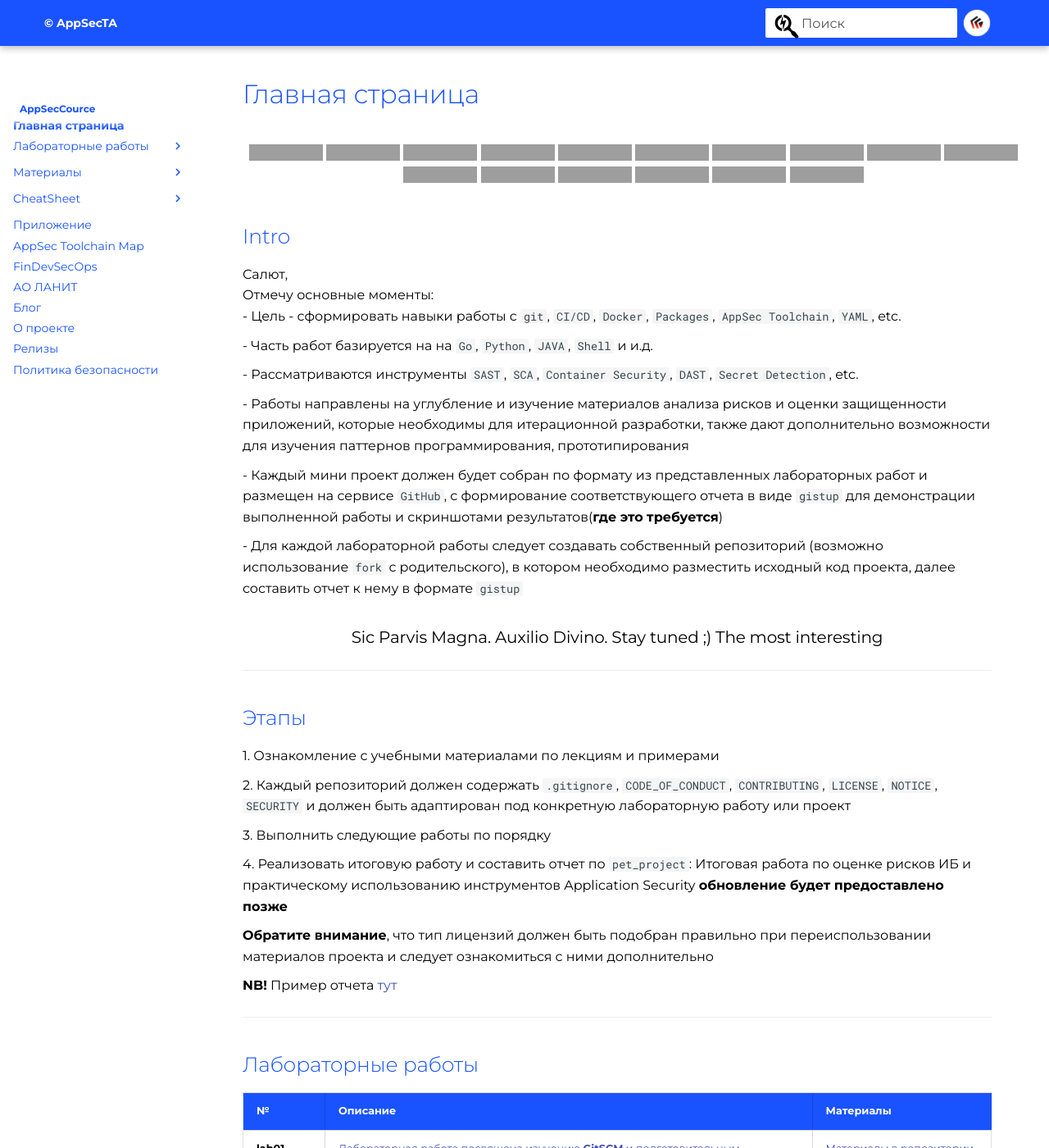
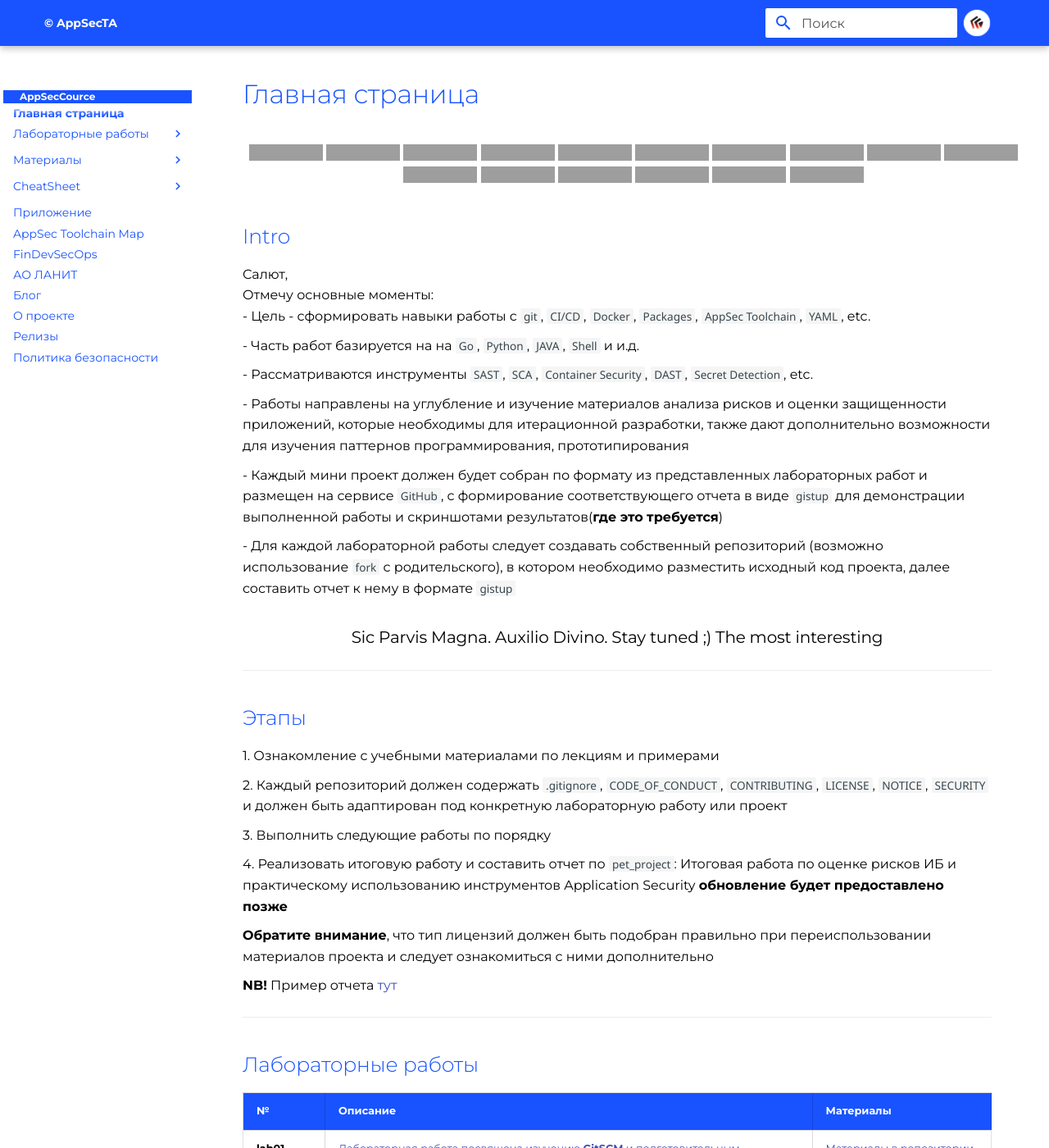
Before and after one commit to Drenajnayavoda/course_labs, an MkDocs documentation site: the page built from docs/index.md, in a window 1280 px wide and 1400 px high. Shown: the whole window at 82% size. Built offline with MkDocs 1.6.1 and Material for MkDocs 9.7.7, drawn with Linux system fonts in a browser that asks for light colours; some web fonts are replaced; a script that is not in the unit is left out; grey boxes are pictures that could not be loaded.

Commit message:
stylesheets fix patch

```diff
--- a/docs/stylesheets/burger.css
+++ b/docs/stylesheets/burger.css
@@ -1,6 +1,6 @@
 .md-header__button.md-icon[for="__drawer"] {
-  width: 2.5rem;
-  height: 2.5rem;
+  width: 2.2rem;
+  height: 2.2rem;
   display: flex;
   align-items: center;
   justify-content: center;
@@ -17,11 +17,18 @@
 }
 
 .md-header__button.md-icon[for="__drawer"]:hover {
-  transform: translateY(-2px);
+  transform: translateY(-3px);
 }
 
 .md-header__button.md-icon[for="__drawer"]:active {
   transform: translateY(0);
+}
+
+@media screen and (min-width: 3000px) {
+  .md-container {
+    max-width: 3000px;
+    margin: 0 auto;
+  }
 }
 
 @media screen and (min-width: 1220px) {
--- /dev/null
+++ b/docs/stylesheets/clipboard.css
@@ -0,0 +1,3 @@
+.md-clipboard[aria-label="Copied!"] {
+  background: #1953ff;
+}
--- a/docs/stylesheets/header.css
+++ b/docs/stylesheets/header.css
@@ -45,9 +45,9 @@
 
 .md-header-nav__link,
 .md-header-nav__list .md-nav__item {
-  margin: 0 0.75rem;
-  padding-top: 0.8rem;
-  padding-bottom: 0.8rem;
+  margin: 0 0.85rem;
+  padding-top: 0.9rem;
+  padding-bottom: 0.9rem;
 }
 
 .md-header__title .md-header__topic {
--- a/docs/stylesheets/search.css
+++ b/docs/stylesheets/search.css
@@ -12,47 +12,98 @@
   color: #555555;
 }
 
-.md-search__icon svg {
-  color: #000000;
-  fill: #000000;
-  width: 1.6rem;
-  height: 1.6rem;
+.app-search {
+  position: fixed;
+  inset: 0;
+  z-index: 30;
+  background: #ffffff;
+  display: none;
+  flex-direction: column;
 }
 
-@media screen and (min-width: 949px) {
-  .md-header__inner {
+.app-search__header {
   display: flex;
   align-items: center;
-  }
+  gap: 0.75rem;
+  padding: 0.6rem 1rem;
+  background-color: #f3f4f6;
+  border-bottom: 1px solid #e5e7eb;
 }
 
-@media screen and (max-width: 948px) {
-  .md-header .md-search__icon {
-    width: 2.5rem;
-    height: 2.5rem;
+.app-search__back {
+  width: 2rem;
+  height: 2rem;
   display: flex;
   align-items: center;
   justify-content: center;
-    margin-left: 0.3rem;
-    margin-right: 0.3rem;
+  cursor: pointer;
+  font-size: 1.4rem;
 }
 
-  .md-header__inner {
+.app-search__input-wrap {
+  flex: 1 1 auto;
+  background-color: #ffffff;
+  border-radius: 9999px;
+  padding: 0.25rem 0.75rem;
+}
+
+.app-search__input {
+  width: 100%;
+  border: none;
+  outline: none;
+  background: transparent;
+  font-size: 1rem;
+  color: #111827;
+}
+
+.app-search__input::placeholder {
+  color: #9ca3af;
+}
+
+.app-search__close {
+  width: 2rem;
+  height: 2rem;
   display: flex;
   align-items: center;
-    gap: 0.15rem;
+  justify-content: center;
+  cursor: pointer;
+  font-size: 1.6rem;
 }
 
-  .md-header__option.md-search {
-    margin-left: 0.15rem;
-    margin-right: 0.15rem;
+.app-search__meta {
+  padding: 0.5rem 1rem;
+  font-size: 0.8rem;
+  color: #6b7280;
+  border-bottom: 1px solid #e5e7eb;
 }
 
-  .md-search__header {
-    display: flex;
-    align-items: center;
-    gap: 0.5rem;
-    padding: 0.5rem 1rem;
+.app-search__list {
+  flex: 1 1 auto;
+  overflow-y: auto;
 }
 
+.app-search__item {
+  border-bottom: 1px solid #f3f4f6;
+  padding: 0.6rem 1rem;
 }
+
+.app-search__item-title {
+  color: #1953ff;
+  font-size: 0.95rem;
+  text-decoration: none;
+}
+
+.app-search__item-title:hover {
+  text-decoration: underline;
+}
+
+.app-search__item-snippet {
+  margin-top: 0.15rem;
+  font-size: 0.8rem;
+  color: #6b7280;
+}
+
+.md-header .md-search__icon svg {
+  color: #1953ff;
+  fill: #1953ff;
+}
--- a/docs/stylesheets/sidebar.css
+++ b/docs/stylesheets/sidebar.css
@@ -1,10 +1,6 @@
 .md-sidebar--primary .md-nav,
 .md-sidebar--primary .md-sidebar__inner {
   font-size: 0.6rem;
-}
-
-.md-sidebar--primary .md-sidebar__inner > .md-nav {
-  margin-top: 0.75rem;
 }
 
 .md-sidebar--primary .md-nav__link,
@@ -19,6 +15,11 @@
   font-weight: 700;
   color: #1953ff;
   margin: 0.15rem 0;
+}
+
+.md-sidebar--primary .md-nav--primary .md-nav__title {
+  background-color: #1953ff;
+  color: #ffffff;
 }
 
 .md-sidebar--primary .md-sidebar__inner .md-header-nav {
--- a/mkdocs.yml
+++ b/mkdocs.yml
@@ -8,14 +8,15 @@
   logo: artifacts/assets/logo.png
   icon:
     menu: fontawesome/solid/bars-staggered
-    search: fontawesome/brands/searchengin
     top: fontawesome/solid/angles-up
+    down: fontawesome/solid/angles-down
     previous: fontawesome/solid/angles-left
     next: fontawesome/solid/angles-right
+    close: fontawesome/solid/xmark
   favicon: artifacts/assets/favicon.ico
   font:
     text: Montserrat
-    code: Roboto Mono
+    code: Segoe UI
   features:
     - navigation.indexes
     - search.highlight
@@ -27,6 +28,9 @@
     - content.code.copy
     - analytics
     - content.tables
+    - content.code.copy
+    - content.code.select
+    - content.code.annotate
 
 plugins:
   - search
@@ -42,6 +46,14 @@
   - md_in_html
   - attr_list
   - admonition
+  - pymdownx.highlight:
+      anchor_linenums: true
+      line_spans: __span
+      pygments_lang_class: true
+      use_pygments: true
+  - pymdownx.superfences
+  - pymdownx.inlinehilite
+  - pymdownx.snippets
   - toc:
       permalink: false
   - pymdownx.emoji:
@@ -63,6 +75,7 @@
   - stylesheets/burger.css
   - stylesheets/mobile-logo.css
   - stylesheets/layout.css
+  - stylesheets/clipboard.css
 
 extra_javascript:
   - javascripts/custom-title.js
@@ -76,7 +89,7 @@
       link: https://github.com/geminishkv/course_labs
     - icon: fontawesome/brands/telegram
       link: https://t.me/shmakovis_appsec
-    - icon: fontawesome/regular/envelope
+    - icon: fontawesome/regular/envelope-open
       link: mailto:shmakovis@inbox.ru
 
 nav:
```
Lines whose indentation alone changed are shown as unchanged.
